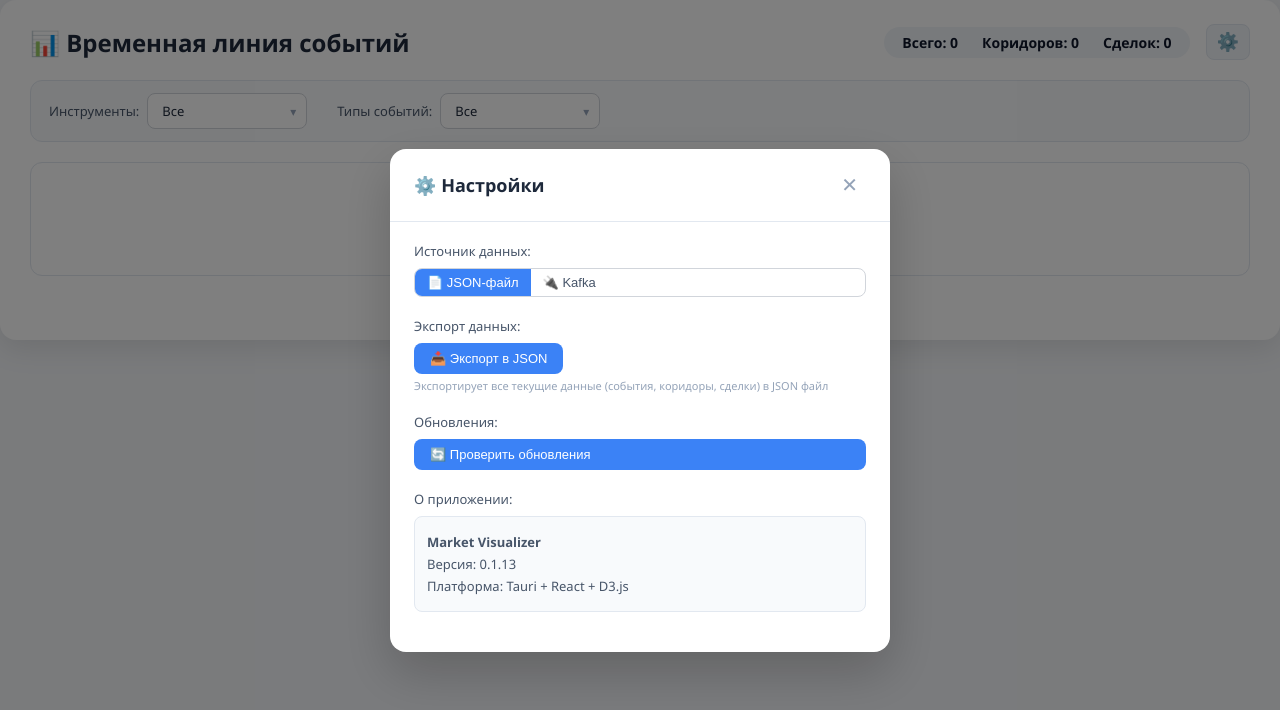
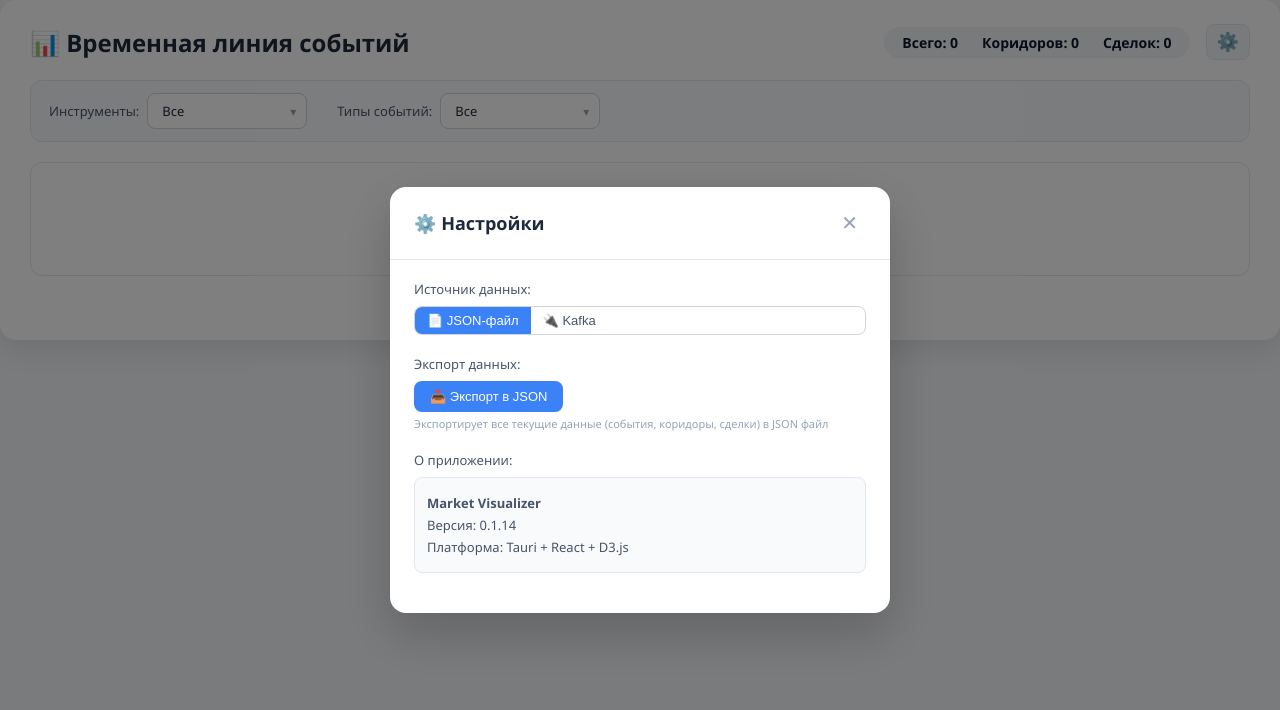
Before and after one commit to mystic-solis/market_visualizer, a React (Vite) app: page / in a window 1280 px wide. Both pictures are taken after a click on the button "⚙️". Shown: the top 710 px of the page. Built offline with nearby package versions, Linux system fonts and the light colour scheme.

Commit message:
Remove updater, simplify build

```diff
--- a/src/App.tsx
+++ b/src/App.tsx
@@ -1,6 +1,5 @@
 import { useState, useEffect } from 'react';
 import { invoke } from '@tauri-apps/api/core';
-import { check } from '@tauri-apps/plugin-updater';
 import TimelineVisualizer from './components/TimelineVisualizer';
 
 interface TimelineData {
@@ -33,9 +32,6 @@ function App() {
   const [instrumentDropdownOpen, setInstrumentDropdownOpen] = useState(false);
   const [typeDropdownOpen, setTypeDropdownOpen] = useState(false);
   const [settingsOpen, setSettingsOpen] = useState(false);
-  const [updateStatus, setUpdateStatus] = useState<'idle' | 'checking' | 'available' | 'none' | 'downloading' | 'error'>('idle');
-  const [updateInfo, setUpdateInfo] = useState<string | null>(null);
-  const [downloadProgress, setDownloadProgress] = useState<string>('');
 
   useEffect(() => {
     loadTestData();
@@ -98,49 +94,6 @@ function App() {
     if (activeTypes.size === allTypes.length) return 'Все';
     if (activeTypes.size === 0) return 'Ничего';
     return Array.from(activeTypes).join(', ');
-  };
-
-  // Функция для проверки и установки обновлений
-  const checkForUpdates = async () => {
-    setUpdateStatus('checking');
-    setUpdateInfo(null);
-    setDownloadProgress('');
-    try {
-      const update = await check();
-      if (update) {
-        setUpdateStatus('available');
-        setUpdateInfo(`Доступна версия ${update.version}`);
-        const shouldInstall = window.confirm(`Доступна новая версия ${update.version}. Установить сейчас?`);
-        if (shouldInstall) {
-          setUpdateStatus('downloading');
-          let downloaded = 0;
-          let contentLength = 0;
-          await update.downloadAndInstall((event) => {
-            switch (event.event) {
-              case 'Started':
-                contentLength = event.data.contentLength || 0;
-                setDownloadProgress(`Загрузка ${contentLength} байт...`);
-                break;
-              case 'Progress':
-                downloaded += event.data.chunkLength;
-                setDownloadProgress(`Загружено ${downloaded} / ${contentLength} (${Math.round((downloaded / contentLength) * 100)}%)`);
-                break;
-              case 'Finished':
-                setDownloadProgress('Установка...');
-                break;
-            }
-          });
-          alert('Обновление установлено. Перезапустите приложение.');
-          setUpdateStatus('idle');
-        }
-      } else {
-        setUpdateStatus('none');
-        setUpdateInfo('Обновлений нет');
-      }
-    } catch (error) {
-      setUpdateStatus('error');
-      setUpdateInfo(`Ошибка: ${error}`);
-    }
   };
 
   // Статистика
@@ -310,29 +263,10 @@ function App() {
                 <p className="setting-hint">Экспортирует все текущие данные (события, коридоры, сделки) в JSON файл</p>
               </div>
               <div className="setting-item">
-                <label>Обновления:</label>
-                <div className="update-section">
-                  <button
-                    className="export-btn"
-                    onClick={checkForUpdates}
-                    disabled={updateStatus === 'checking' || updateStatus === 'downloading'}
-                  >
-                    {updateStatus === 'checking' ? '⏳ Проверка...' :
-                     updateStatus === 'downloading' ? `📥 ${downloadProgress || 'Загрузка...'}` :
-                     '🔄 Проверить обновления'}
-                  </button>
-                  {updateInfo && (
-                    <span className={`update-info update-${updateStatus}`}>
-                      {updateInfo}
-                    </span>
-                  )}
-                </div>
-              </div>
-              <div className="setting-item">
                 <label>О приложении:</label>
                 <div className="about-info">
                   <p><strong>Market Visualizer</strong></p>
-                  <p>Версия: 0.1.13</p>
+                  <p>Версия: 0.1.14</p>
                   <p>Платформа: Tauri + React + D3.js</p>
                 </div>
               </div>
--- a/src/index.css
+++ b/src/index.css
@@ -452,33 +452,6 @@ body {
   background: #2563eb;
 }
 
-.update-section {
-  display: flex;
-  flex-direction: column;
-  gap: 8px;
-}
-
-.update-info {
-  font-size: 12px;
-  padding: 4px 8px;
-  border-radius: 4px;
-}
-
-.update-info.update-available {
-  background: #fef3c7;
-  color: #92400e;
-}
-
-.update-info.update-none {
-  background: #dcfce7;
-  color: #166534;
-}
-
-.update-info.update-error {
-  background: #fee2e2;
-  color: #991b1b;
-}
-
 .setting-hint {
   font-size: 11px;
   color: #94a3b8;
```
Also changed, not shown: src-tauri/tauri.conf.json (+1 -11 lines).
